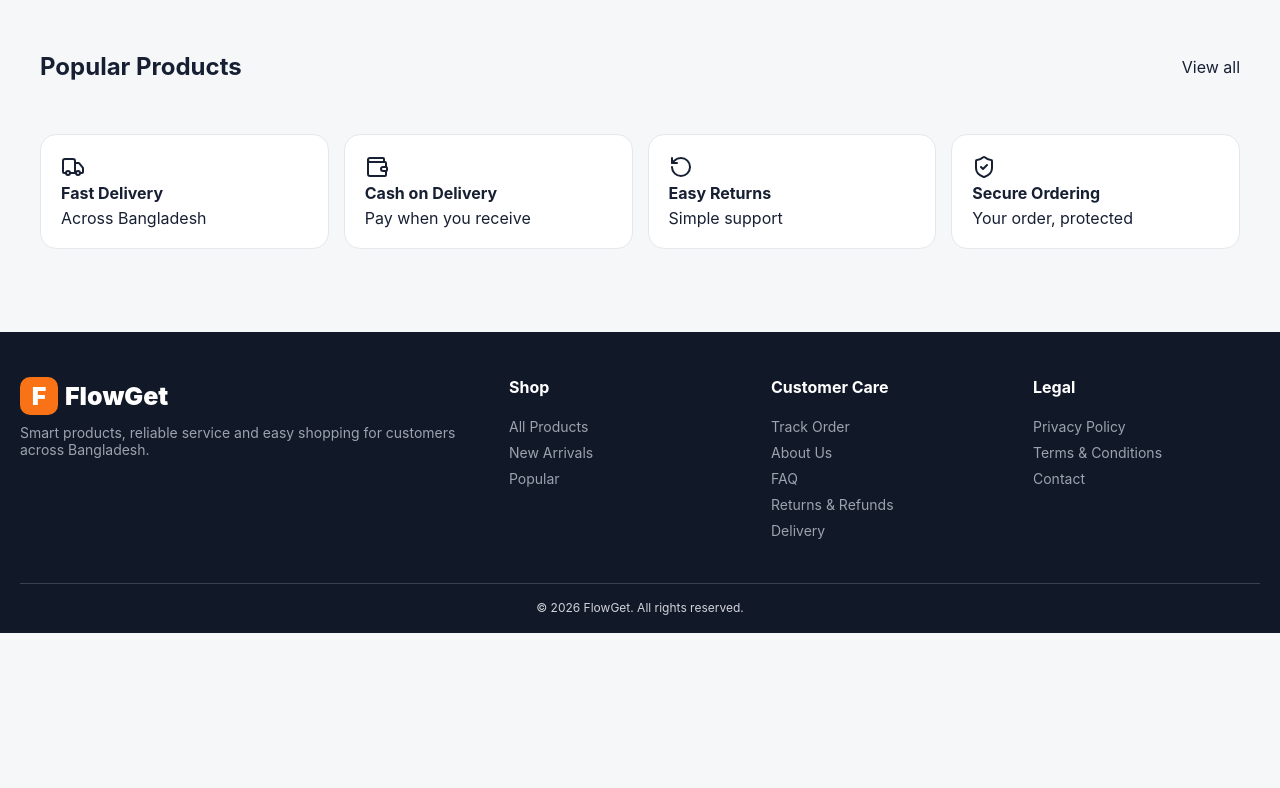
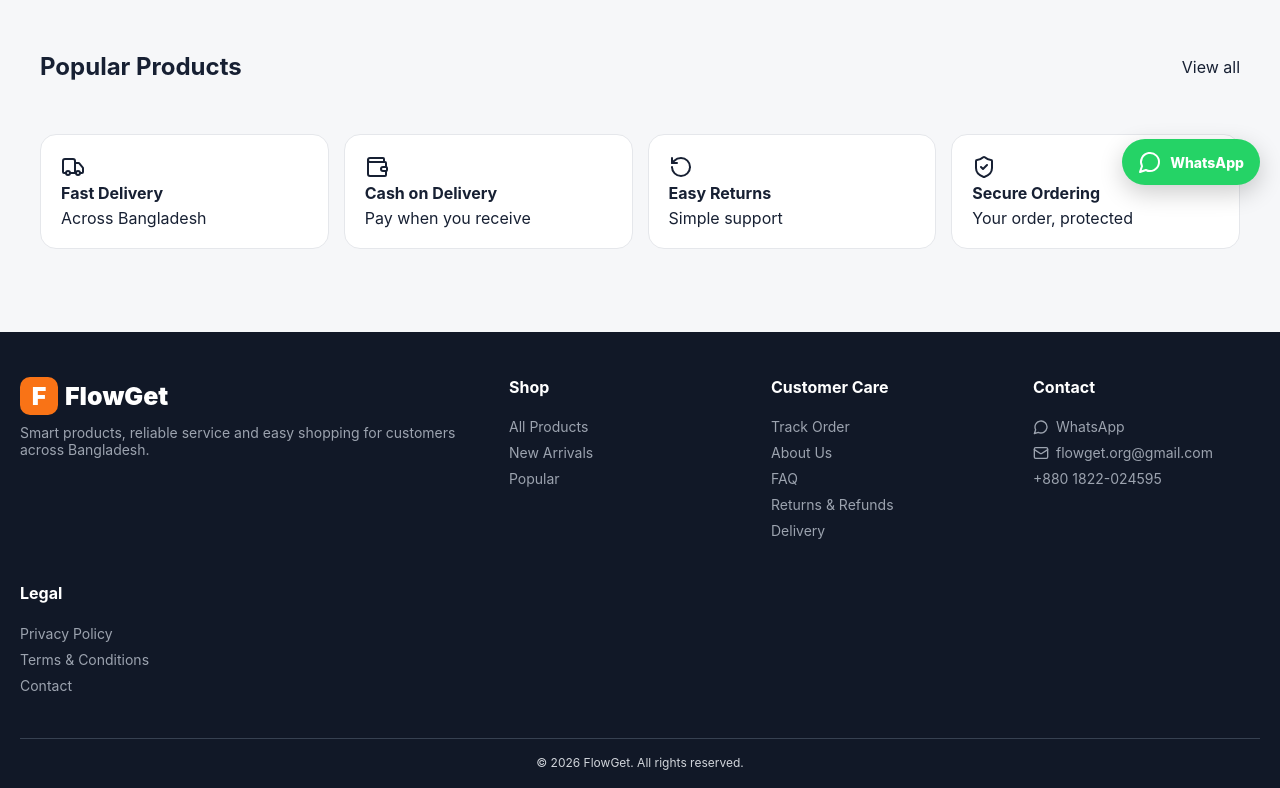
Before and after one commit to flowgetorg-droid/Flowget, a React (Vite) app: page / in a window 1280 px wide. Shown: the part 595-1383 px from the top of the page. Before the commit the page ends 1228 px from the top, so only its background shows below. Built offline with nearby package versions, Linux system fonts and the light colour scheme; no server answers; the database is empty.

Commit message:
Add files via upload

```diff
--- a/src/components/Footer.jsx
+++ b/src/components/Footer.jsx
@@ -1 +1,65 @@
-import React from 'react';import {Link} from './Layout';export default function Footer({settings}){return <footer><div className="footergrid"><div><div className="logo footerlogo"><span>F</span>{settings.store_name}</div><p>{settings.footer_about||'Smart products, reliable service and easy shopping for customers across Bangladesh.'}</p></div><div><h4>Shop</h4><Link to="/shop">All Products</Link><Link to="/shop?sort=newest">New Arrivals</Link><Link to="/shop?sort=popular">Popular</Link></div><div><h4>Customer Care</h4><Link to="/track-order">Track Order</Link><Link to="/about">About Us</Link><Link to="/faq">FAQ</Link><Link to="/return-refund-policy">Returns & Refunds</Link><Link to="/delivery-information">Delivery</Link></div><div><h4>Legal</h4><Link to="/privacy-policy">Privacy Policy</Link><Link to="/terms-conditions">Terms & Conditions</Link><Link to="/contact">Contact</Link></div></div><div className="copyright">© {new Date().getFullYear()} {settings.store_name}. All rights reserved.</div></footer>}
+import React from 'react';
+import { Link } from './Layout';
+import { Mail, MessageCircle } from 'lucide-react';
+
+const WHATSAPP = '8801822024595';
+const EMAIL = 'flowget.org@gmail.com';
+
+export default function Footer({ settings }) {
+  return (
+    <>
+      <footer>
+        <div className="footergrid">
+          <div>
+            <div className="logo footerlogo"><span>F</span>{settings.store_name}</div>
+            <p>{settings.footer_about || 'Smart products, reliable service and easy shopping for customers across Bangladesh.'}</p>
+          </div>
+          <div>
+            <h4>Shop</h4>
+            <Link to="/shop">All Products</Link>
+            <Link to="/shop?sort=newest">New Arrivals</Link>
+            <Link to="/shop?sort=popular">Popular</Link>
+          </div>
+          <div>
+            <h4>Customer Care</h4>
+            <Link to="/track-order">Track Order</Link>
+            <Link to="/about">About Us</Link>
+            <Link to="/faq">FAQ</Link>
+            <Link to="/return-refund-policy">Returns & Refunds</Link>
+            <Link to="/delivery-information">Delivery</Link>
+          </div>
+          <div>
+            <h4>Contact</h4>
+            <a className="contactlink" href={`https://wa.me/${WHATSAPP}`} target="_blank" rel="noopener noreferrer">
+              <MessageCircle size={16} /> WhatsApp
+            </a>
+            <a className="contactlink" href={`mailto:${EMAIL}`}>
+              <Mail size={16} /> {EMAIL}
+            </a>
+            <a className="contactlink" href={`https://wa.me/${WHATSAPP}`} target="_blank" rel="noopener noreferrer">
+              +880 1822-024595
+            </a>
+          </div>
+          <div>
+            <h4>Legal</h4>
+            <Link to="/privacy-policy">Privacy Policy</Link>
+            <Link to="/terms-conditions">Terms & Conditions</Link>
+            <Link to="/contact">Contact</Link>
+          </div>
+        </div>
+        <div className="copyright">© {new Date().getFullYear()} {settings.store_name}. All rights reserved.</div>
+      </footer>
+      <a
+        className="whatsappFloat"
+        href={`https://wa.me/${WHATSAPP}`}
+        target="_blank"
+        rel="noopener noreferrer"
+        aria-label="Chat with FlowGet on WhatsApp"
+        title="Chat on WhatsApp"
+      >
+        <MessageCircle size={24} />
+        <span>WhatsApp</span>
+      </a>
+    </>
+  );
+}
```
Also changed, not shown: src/styles.css.
